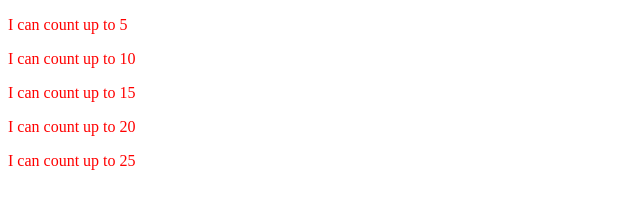
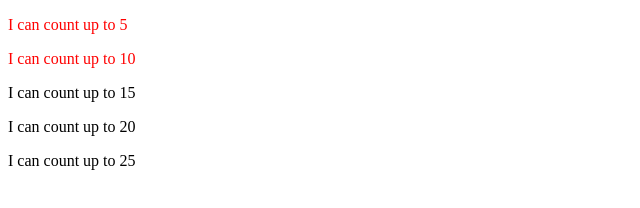
Before and after one commit to cflatts/d3-tutorial, a plain HTML site: page index.html in a window 1280 px wide. Shown: the whole page, without its empty margins (0-640 px from the left). Drawn offline with nearby package versions, Linux system fonts and the light colour scheme.

Commit message:
used if else to determine color by data number

```diff
--- a/index.html
+++ b/index.html
@@ -19,7 +19,14 @@
                     .append('p')
                     .text(function(data) {
                         return 'I can count up to ' + data
-                    }).style('color','red')
+                    }).style('color', function(data) {
+                        if(data < 15) {
+                            return 'red'
+                        }
+                        else {
+                            return 'black'
+                        }
+                    })
 
             </script>
         </div>
```
